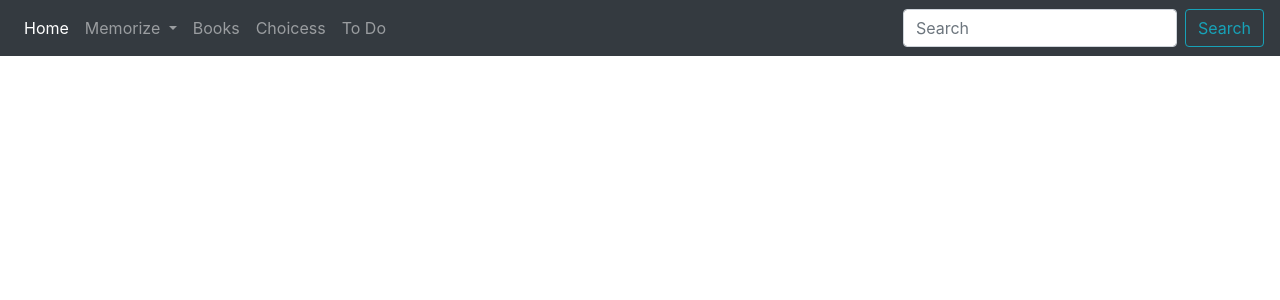
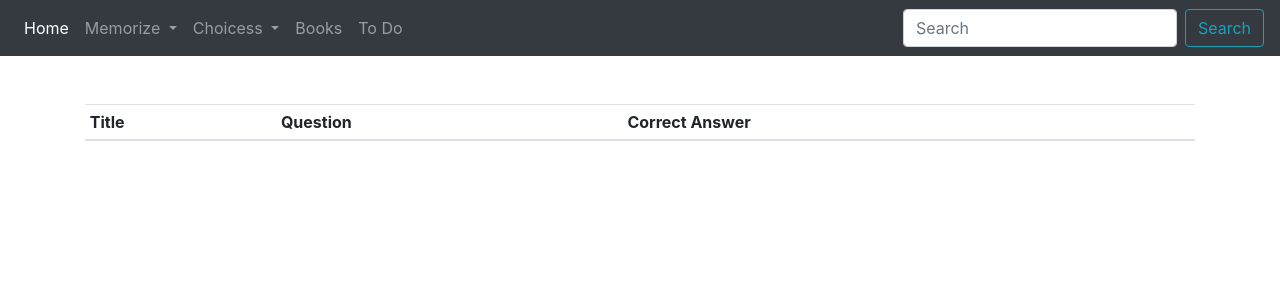
Before and after one commit to dala85/flash_cards, a Django app: page /choicess/result in a window 1280 px wide. Shown: the top 300 px of the page. Run offline with Django 3.2, Linux system fonts and the light colour scheme; data comes from the database, SQL or seed files in the repository; lists and menus that the app fills with data are empty; some libraries are stand-ins or nearby versions.

Commit message:
added result function view and result template

```diff
--- a/mysite/cards/templates/cards/cards_list.html
+++ b/mysite/cards/templates/cards/cards_list.html
@@ -4,7 +4,7 @@
 {% block body_block%}
 
 <div class='container'>
-<table class="table table-striped">
+<table class="table table-sm">
   <thead>
 
     <tr>
--- a/mysite/cards/templates/cards/nav_bar.html
+++ b/mysite/cards/templates/cards/nav_bar.html
@@ -21,14 +21,23 @@
         <a class="dropdown-item" href="{%url 'cards_list'%}">Cards List</a>
         </div>
 
+         <li class="nav-item dropdown">
+        <a class="nav-link dropdown-toggle" href="{%url 'home'%}" id="navbarDropdownMenuLink" data-toggle="dropdown" aria-haspopup="true" aria-expanded="false">
+          Choicess
+        </a>
+
+        <div class="dropdown-menu" aria-labelledby="navbarDropdownMenuLink">
+        <a class="dropdown-item" href="{%url 'choicess_view'%}">Choicess</a>
+        <a class="dropdown-item" href="{%url 'result'%}">Result</a>
+        <a class="dropdown-item" href="{%url 'new_qa'%}">Create Q&A</a>
+        </div>
+
 
 
         <li class="nav-item">
         <a class="nav-link" href="#">Books</a>
       </li>
-         <li class="nav-item">
-        <a class="nav-link" href="{%url 'choicess_view'%}">Choicess</a>
-        </li>
+
          <li class="nav-item">
         <a class="nav-link" href="#">To Do</a>
         </li>
--- /dev/null
+++ b/mysite/choicess/templates/choicess/result_view.html
@@ -0,0 +1,49 @@
+
+
+{% extends 'cards/base.html'%}
+{% block body_block%}
+
+
+
+
+<div class="container">
+
+
+<table class="table table-sm">
+  <thead>
+    <tr>
+      <th scope="col">Title</th>
+      <th scope="col">Question</th>
+      <th scope="col">Correct Answer</th>
+    </tr>
+  </thead>
+  <tbody>
+  	 {% for o, j in zipped_data %}
+  	{%if j == 1 %}
+    <tr>
+
+      <td>{{o.title}}</td>
+      <td>{{o.question}}</td>
+      <td>{{o.answer}}</td>
+    </tr>
+ {%else%}
+ <tr>
+
+      <td class="bg-danger">{{o.title}}</td>
+      <td class="bg-danger">{{o.question}}</td>
+      <td class="bg-danger">{{o.answer}}</td>
+    </tr>
+      {%endif%}
+
+ {%endfor%}
+</table>
+
+</div>
+
+
+
+
+
+
+
+{% endblock %}
--- a/mysite/choicess/templates/choicess/test.html
+++ /dev/null
@@ -1,18 +0,0 @@
-
-{% extends 'cards/base.html'%}
-{% block body_block%}
-
-
-
-
-
-
-
-
-
-
-
-
-
-
-{% endblock %}
--- a/mysite/choicess/urls.py
+++ b/mysite/choicess/urls.py
@@ -6,5 +6,6 @@ urlpatterns = [
     path('', views.choicess_view, name='choicess_view'),
     path('qa', views.choicess_qa, name='qa'),
     path('result', views.result_view, name='result'),
+    path('new_qa', views.new_qa, name='new_qa'),
 
 ]
--- a/mysite/choicess/views.py
+++ b/mysite/choicess/views.py
@@ -28,7 +28,6 @@ def choicess_qa(request):
         else:
             user_answer.append(2)
 
-    print(user_answer, counter, len(id_list))
     template_name = 'choicess/choicess_view.html'
 
     context = {'choice': choice_selected,
@@ -55,10 +54,15 @@ def choicess_view(request):
 
 def result_view(request):
     obj = Choicess.objects.all()
-    template_name = 'choicess/test.html'
+    template_name = 'choicess/result_view.html'
     print(user_answer)
-
-    context = {'choice': obj, 'colored_card': user_answer}
+    zipped_data = zip(obj, user_answer)
+    context = {'zipped_data': zipped_data}
     return render(request, template_name, context)
 
-    #
+
+def new_qa(request):
+
+    template_name = 'choicess/result_view.html'
+
+    return render(request, template_name, {})
```
Also changed, not shown: mysite/choicess/templates/choicess/choicess_view.html (+3 -10 lines), mysite/choicess/templates/choicess/new_qa.html (added).
